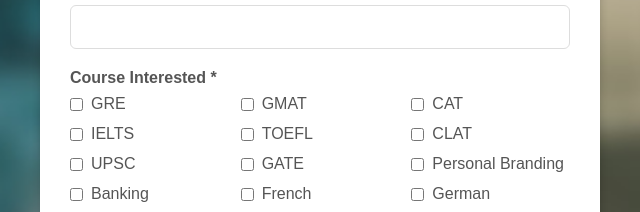
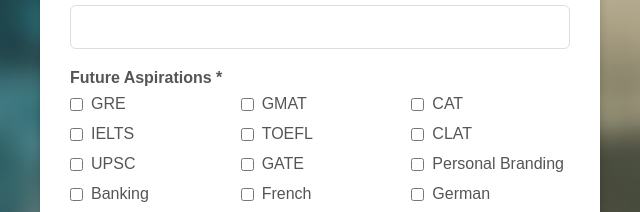
Before and after one commit to Kshitij-0710/COTD, a plain HTML site: page form.html in a window 1280 px wide. Shown: the part 732-944 px from the top of the page, 320-960 px from the left. Drawn offline with Linux system fonts and the light colour scheme.

Commit message:
Update form.html

```diff
--- a/form.html
+++ b/form.html
@@ -61,7 +61,7 @@
             <label for="section">Section *</label>
             <input type="text" id="section" name="section" required>
 
-            <label>Course Interested *</label>
+            <label>Future Aspirations *</label>
             <div class="checkbox-group">
                 <label><input type="checkbox" name="course" value="GRE"> GRE</label>
                 <label><input type="checkbox" name="course" value="GMAT"> GMAT</label>
```
